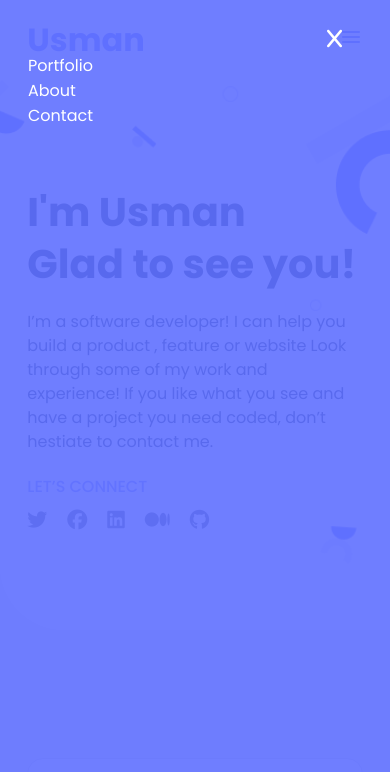
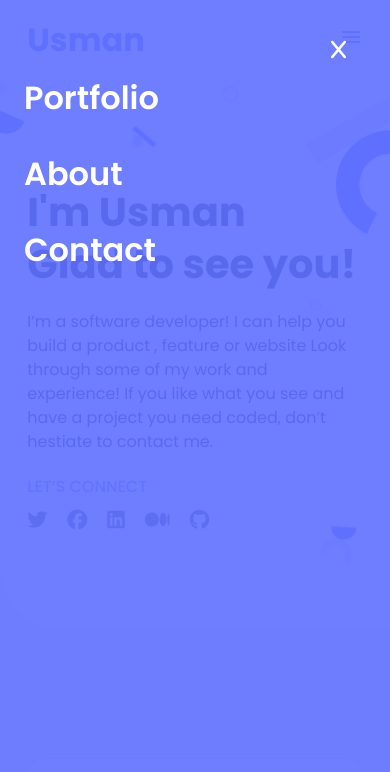
Before and after one commit to MuhammadUsmanAslam/Portfolio, a website: page index.html in a window 390 px wide. Both pictures are taken after a click on the icon 350 px from the left and 36 px from the top of the page. Shown: the top 772 px of the page. Drawn offline with Linux system fonts and the light colour scheme.

Commit message:
Add style to mobile-menu and fix errors

```diff
--- a/index.html
+++ b/index.html
@@ -21,12 +21,14 @@
                     d="M3 7C3 6.44772 3.44772 6 4 6H20C20.5523 6 21 6.44772 21 7C21 7.55228 20.5523 8 20 8H4C3.44772 8 3 7.55228 3 7ZM3 12C3 11.4477 3.44772 11 4 11L20 11C20.5523 11 21 11.4477 21 12C21 12.5523 20.5523 13 20 13L4 13C3.44772 13 3 12.5523 3 12ZM4 16C3.44772 16 3 16.4477 3 17C3 17.5523 3.44772 18 4 18H20C20.5523 18 21 17.5523 21 17C21 16.4477 20.5523 16 20 16H4Z"
                     fill="#6070FF" />
             </svg>
-            <ul id="mobile-menu" class="mobile-menu--hide">
-                <li class="flex-end"><i id="hide-nav-btn" class="fa-solid fa-x mobile-menu-close-icon"></i></li>
-                <li>Portfolio</li>
-                <li>About</li>
-                <li>Contact</li>
-            </ul>
+            <div id="mobile-menu" class="mobile-menu--hide">
+                <i id="hide-nav-btn" class="fa-solid fa-x mobile-menu-close-icon flex-end"></i>
+                <ul id="mobile-menu-links">
+                    <li><a href="#my-portfolio">Portfolio</a></li>
+                    <li><a href="#about">About</a></li>
+                    <li><a href="#contact">Contact</a></li>
+                </ul>
+            </div>
             <ul class="nav-links">
                 <li class="nav-link">Portfolio</li>
                 <li class="nav-link">About</li>
@@ -61,7 +63,7 @@
 
     <!-- Works Section Starts Here -->
 
-    <section class="works">
+    <section id="my-portfolio" class="works">
         <!-- Card 1 starts -->
         <ul class="works-cards">
             <li class="works-card">
@@ -162,7 +164,7 @@
     </section>
     <!-- Works Section Ends Here -->
     <!-- About Section Starts Here -->
-    <section class="about">
+    <section id="about" class="about">
         <div class="headline-skill-container">
             <div class="headline">
                 <h1 class="headline-heading heading-large">About <br> Myself</h1>
@@ -223,7 +225,7 @@
             </ul>
         </div>
         <!-- Contact Me Section Starts Here -->
-        <div class="contact-me-form-container">
+        <div id="contact" class="contact-me-form-container">
             <h1 class="contact-me-form-heading">Contact me</h1>
             <p class="contact-me-form-paragraph">If you have an application you are interested in developing, a
                 feature that you need built
--- a/main.js
+++ b/main.js
@@ -1,5 +1,6 @@
 const showNav = document.getElementById('show-nav-btn');
 const hideNav = document.getElementById('hide-nav-btn');
+const mobileMenuLinks = document.getElementById('mobile-menu-links');
 const mobileMenu = document.getElementById('mobile-menu');
 
 showNav.addEventListener('click', () => {
@@ -7,9 +8,13 @@ showNav.addEventListener('click', () => {
     mobileMenu.className = 'mobile-menu--show';
   }
 });
-
 hideNav.addEventListener('click', () => {
   if (mobileMenu.className === 'mobile-menu--show') {
     mobileMenu.className = 'mobile-menu--hide';
   }
 });
+mobileMenuLinks.addEventListener('click', () => {
+  if (mobileMenu.className === 'mobile-menu--show') {
+    mobileMenu.className = 'mobile-menu--hide';
+  }
+});
--- a/style.css
+++ b/style.css
@@ -12,6 +12,11 @@ html {
 
 ul {
   list-style: none;
+}
+
+a {
+  text-decoration: none;
+  color: inherit;
 }
 
 body {
@@ -74,16 +79,18 @@ header {
   position: absolute;
   top: 0;
   left: 0;
-  padding: 1.75em;
+  padding: 1.25em 0.75em;
   width: 100vw;
   height: 100vh;
   color: #fff;
   background: rgba(96, 112, 255, 0.9);
+  font-family: 'Poppins', sans-serif;
+  font-weight: 600;
+  font-size: 32px;
+  line-height: 44px;
 }
 
-.mobile-menu > li {
-  font-size: larger;
-  font-weight: bold;
+.mobile-menu--show > ul > li {
   padding: 0.5em 0;
 }
 
```
